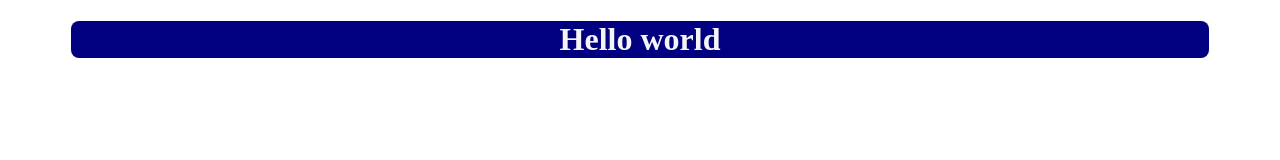
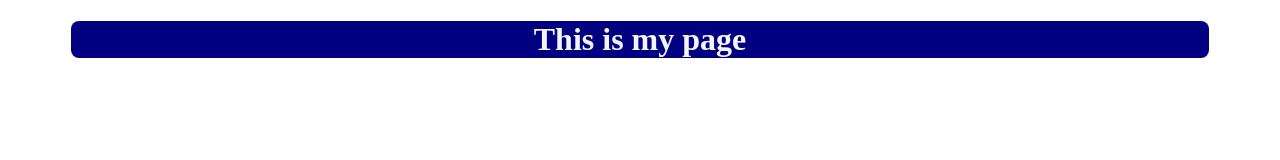
Before and after one commit to dkasatchkow/project_test, a plain HTML site: page index.html in a window 1280 px wide. Drawn offline with Linux system fonts and the light colour scheme.

Commit message:
Changed page

```diff
--- a/index.html
+++ b/index.html
@@ -10,7 +10,7 @@
 <body>
 
 <div class="nav">
-    <h1 class="title">Hello world</h1>
+    <h1 class="title">This is my page</h1>
 </div>
 </body>
 </html>
--- a/static/index.css
+++ b/static/index.css
@@ -13,4 +13,5 @@
     margin: auto;
     border-radius:0.5em;
     background-color: navy;
+    box-shadow:1px;
 }
```
